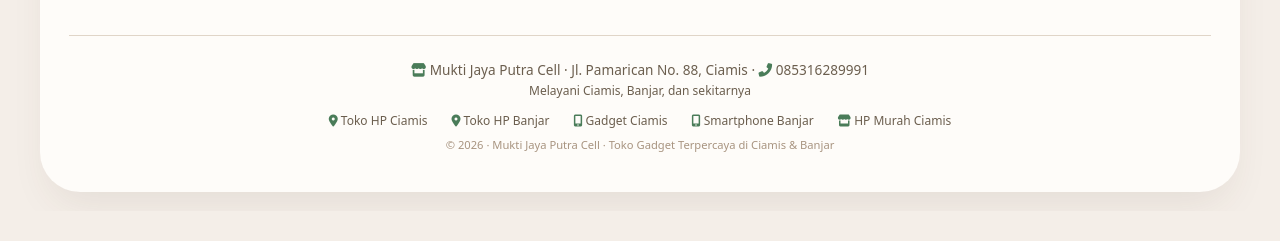
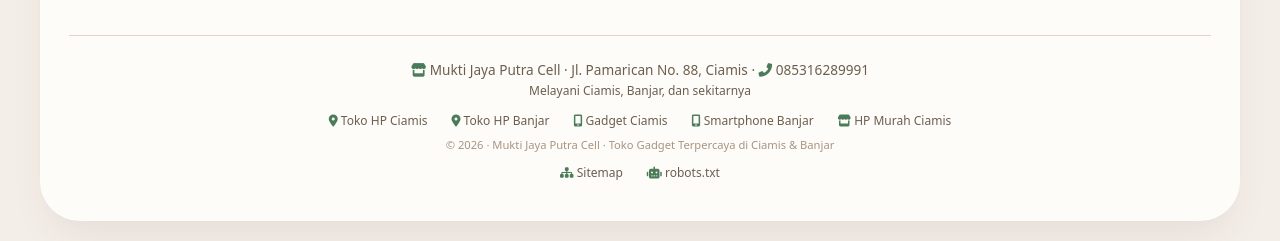
Before and after one commit to rzkyh4ack/mukti, a plain HTML site: page index.html in a window 1280 px wide. Shown: the part 2697-2938 px from the top of the page. Before the commit the page ends 2908 px from the top, so only its background shows below. Drawn offline with Linux system fonts and the light colour scheme.

Commit message:
Update index.html

```diff
--- a/index.html
+++ b/index.html
@@ -1056,6 +1056,10 @@
       <a href="#"><i class="fas fa-store"></i> HP Murah Ciamis</a>
     </div>
     <p style="margin-top: 0.5rem; font-size: 0.7rem; color: #a89480;">&copy; 2026 · Mukti Jaya Putra Cell · Toko Gadget Terpercaya di Ciamis & Banjar</p>
+  <div class="seo-links">
+  <a href="/sitemap.xml"><i class="fas fa-sitemap"></i> Sitemap</a>
+  <a href="/robots.txt"><i class="fas fa-robot"></i> robots.txt</a>
+</div>
   </footer>
 </div>
 
```
